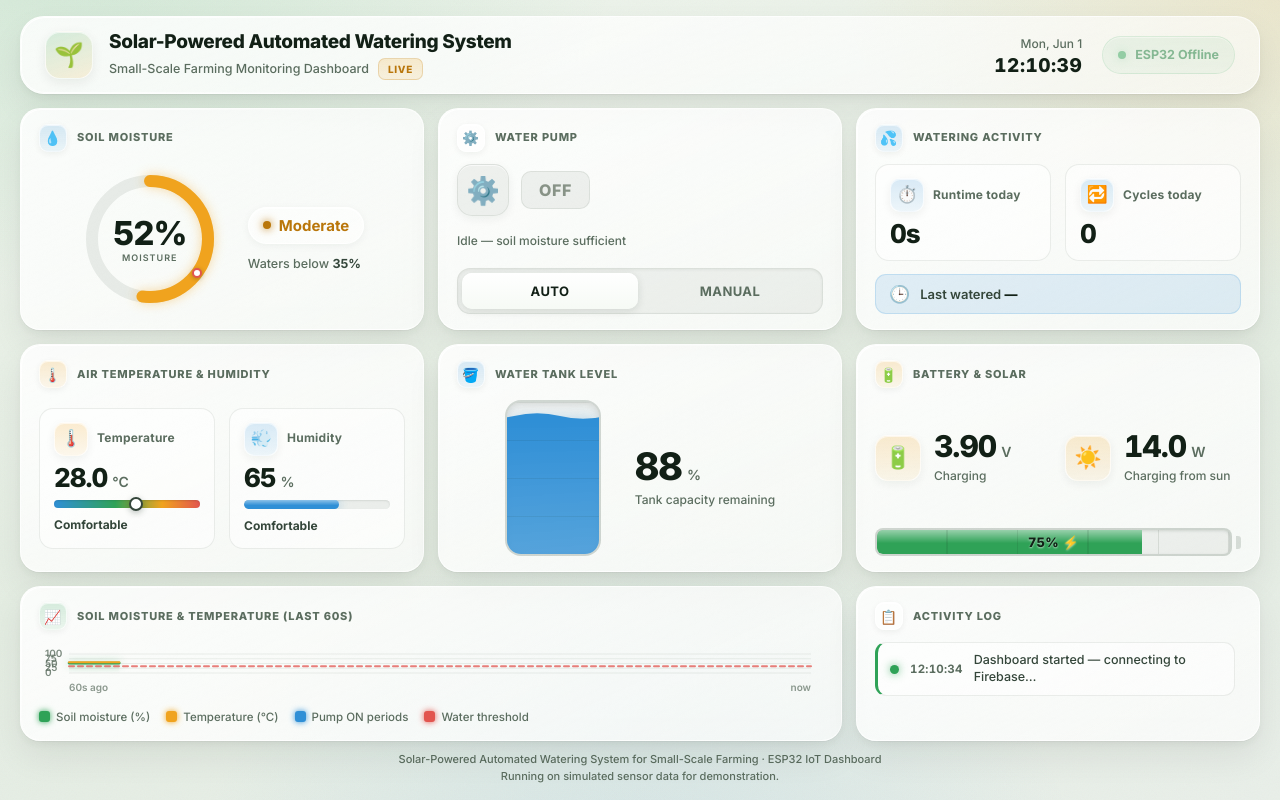
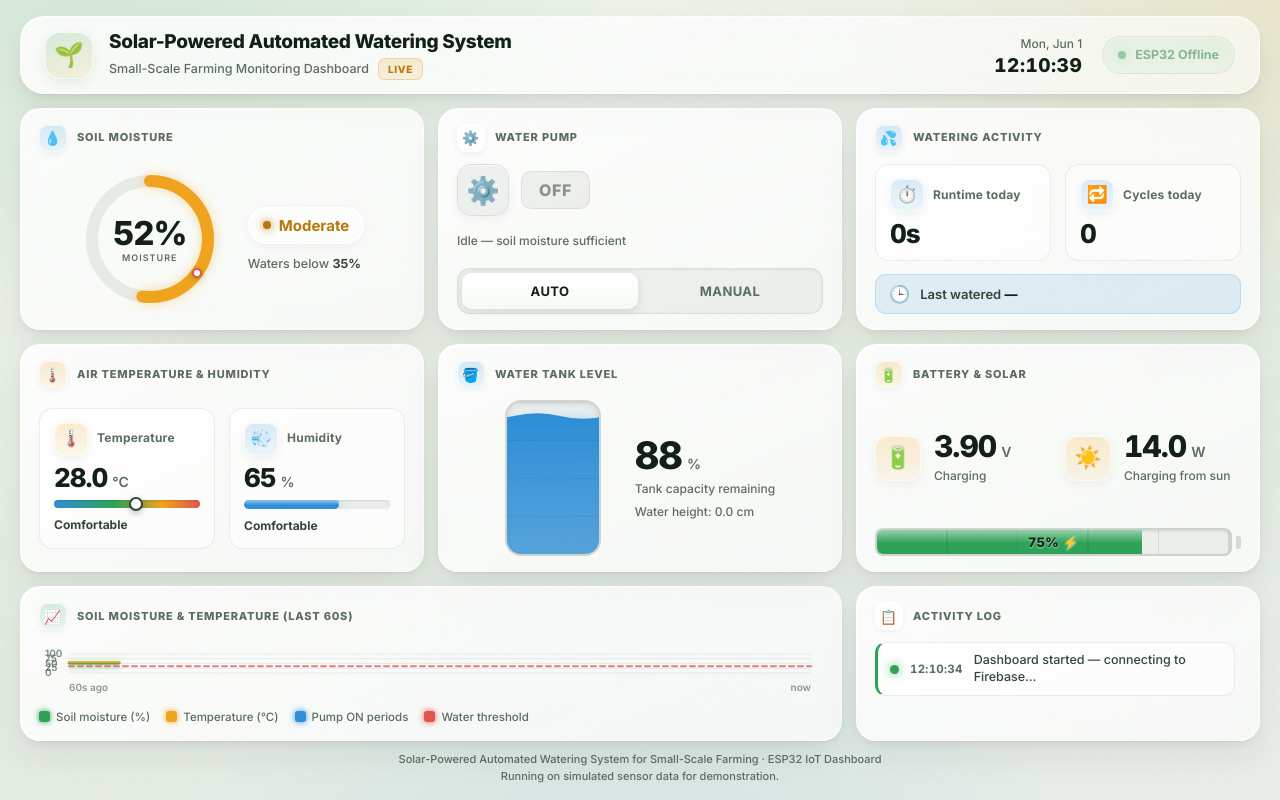
Before and after one commit to vv4nity/solar-watering-dashboard, a website: page index.html in a window 1280 px wide. Drawn offline with Linux system fonts and the light colour scheme; no server answers.

Commit message:
Show waterHeightCm on the Water Tank card
Co-Authored-By: Claude Opus 4.8 <noreply@anthropic.com>

```diff
--- a/index.html
+++ b/index.html
@@ -621,6 +621,7 @@
         <div class="tank-info">
           <div class="metric"><b id="tankVal">0</b><span>%</span></div>
           <div class="sub" id="tankSub">Tank capacity remaining</div>
+          <div class="sub" id="tankHeight">Water height: — cm</div>
         </div>
       </div>
     </div>
@@ -702,6 +703,7 @@ let state = {
   temp: 28,        // °C
   hum: 65,         // %
   tank: 88,        // %
+  height: 0,       // cm of water in the tank
   batt: 3.9,       // V (single 18650 li-ion: ~3.0 empty, ~4.2 full)
   solar: 14.0,     // W
   pumpOn: false,
@@ -736,7 +738,8 @@ function applyData(data){
   if (data.soil        != null){ state.soil  = +data.soil;        gotSensor = true; }
   if (data.temperature != null){ state.temp  = +data.temperature; gotSensor = true; }
   if (data.humidity    != null){ state.hum   = +data.humidity;    gotSensor = true; }
-  if (data.waterLevel  != null){ state.tank  = +data.waterLevel;  gotSensor = true; }
+  if (data.waterLevel   != null){ state.tank   = +data.waterLevel;   gotSensor = true; }
+  if (data.waterHeightCm != null){ state.height = +data.waterHeightCm; gotSensor = true; }
   if (data.battery     != null){ state.batt  = +data.battery;     gotSensor = true; }
   if (data.solar       != null){ state.solar = +data.solar;       gotSensor = true; }
   if (data.pump        != null){
@@ -851,6 +854,7 @@ function render(){
   water.style.background = `linear-gradient(180deg, ${tcol}, ${tcol}cc)`;
   document.getElementById('tankSub').textContent =
     t < 15 ? 'LOW — refill tank soon' : t < 35 ? 'Getting low' : 'Tank capacity remaining';
+  document.getElementById('tankHeight').textContent = 'Water height: ' + state.height.toFixed(1) + ' cm';
 
   // Battery / solar
   document.getElementById('battVal').textContent = state.batt.toFixed(2);
```
